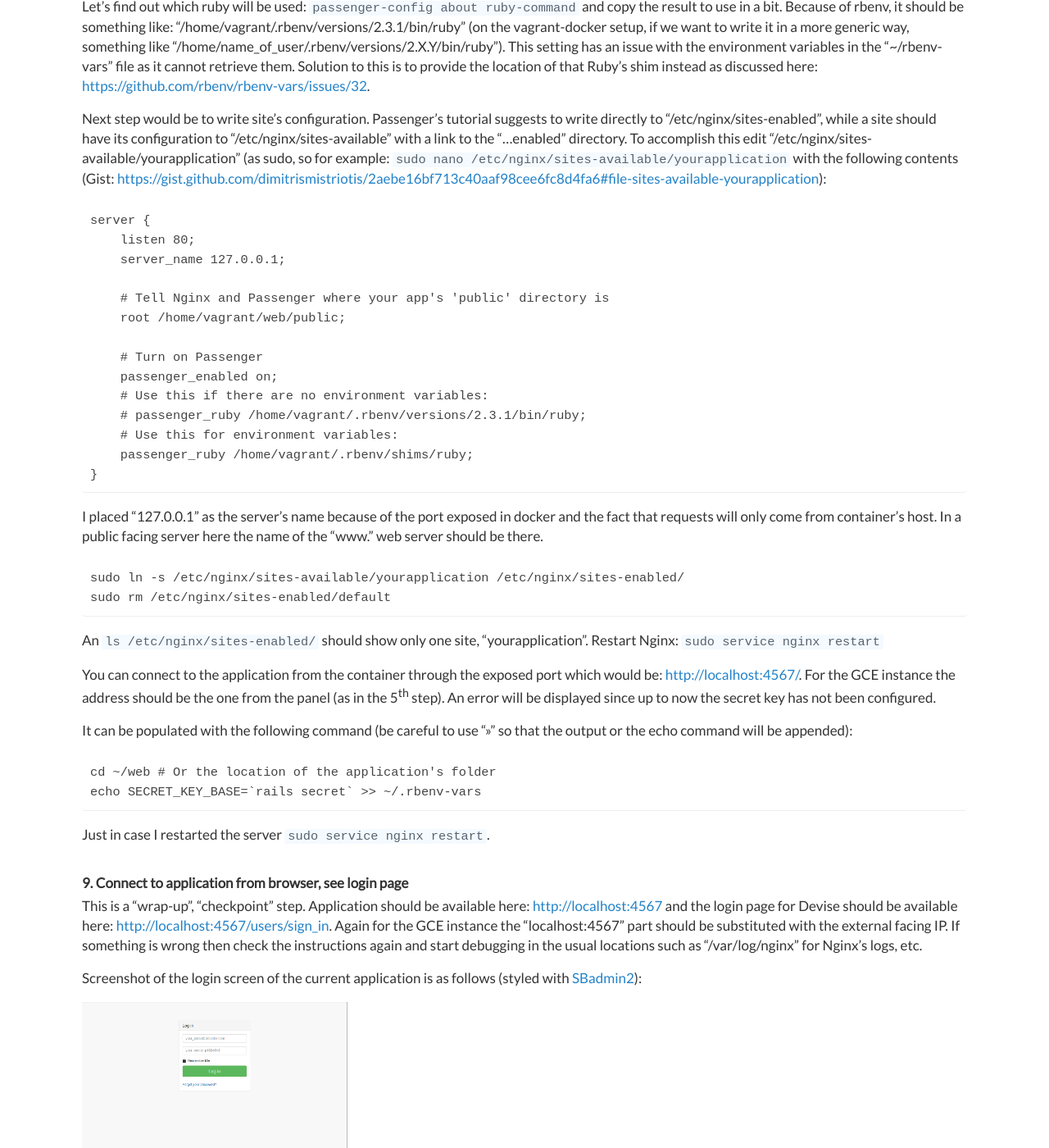
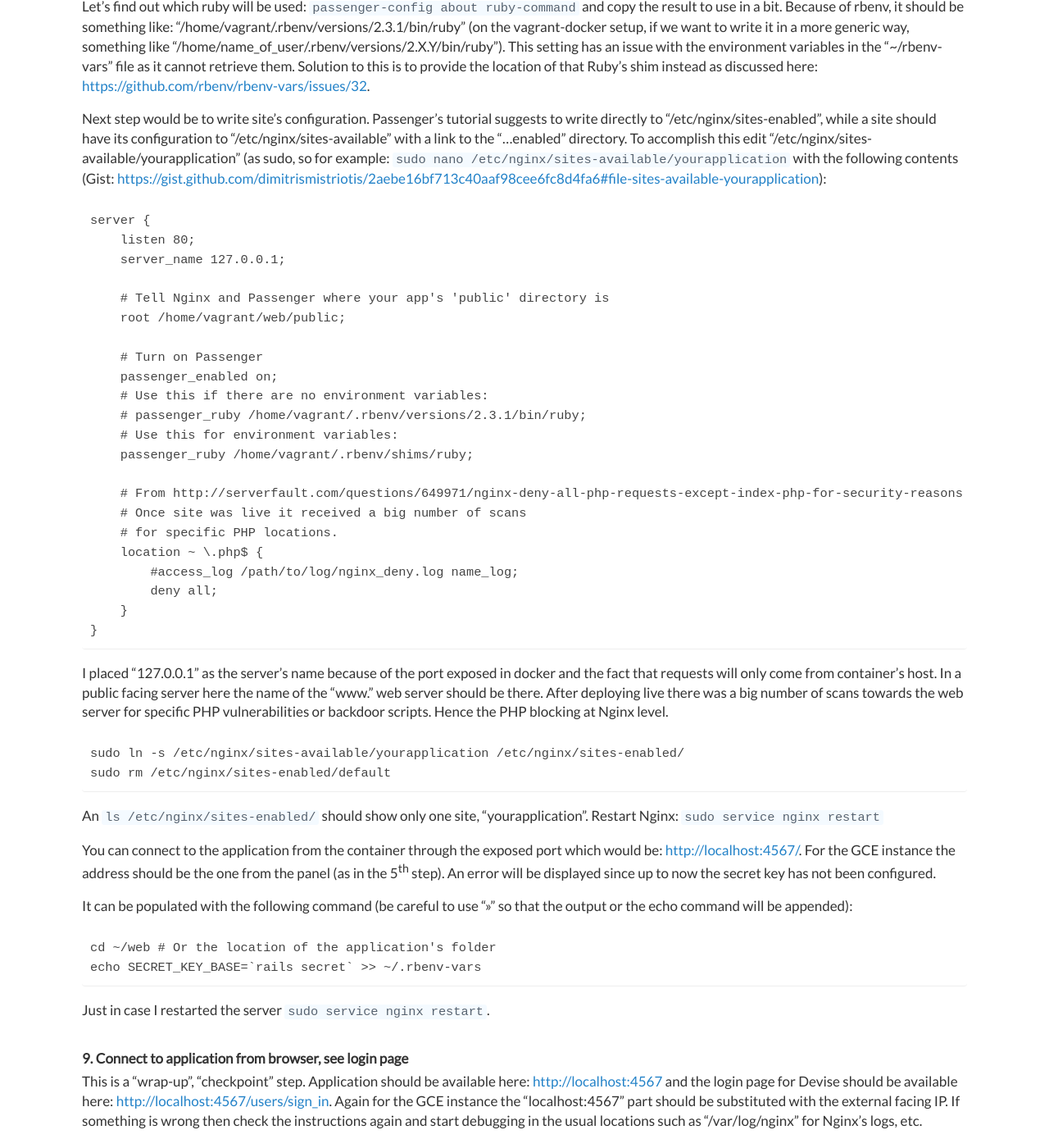
Before and after one commit to dimitrismistriotis/dimitrismistriotis.github.io, a Jekyll site: the page built from _posts/2017-01-07-deploy_rails.md, in a window 1280 px wide and 1400 px high, scrolled down 13229 px. Shown: the whole window at 82% size. Built offline with Jekyll 4.4.1, drawn with Linux system fonts in a browser that asks for light colours.

Commit message:
Block php and justification

````diff
--- a/_posts/2017-01-07-deploy_rails.md
+++ b/_posts/2017-01-07-deploy_rails.md
@@ -705,12 +705,23 @@ server {
     # passenger_ruby /home/vagrant/.rbenv/versions/2.3.1/bin/ruby;
     # Use this for environment variables:
     passenger_ruby /home/vagrant/.rbenv/shims/ruby;
+
+    # From http://serverfault.com/questions/649971/nginx-deny-all-php-requests-except-index-php-for-security-reasons
+    # Once site was live it received a big number of scans
+    # for specific PHP locations.
+    location ~ \.php$ {
+        #access_log /path/to/log/nginx_deny.log name_log;
+        deny all;
+    }
 }
 ```
 
 I placed "127.0.0.1" as the server's name because of the port exposed in docker
 and the fact that requests will only come from container's host. In a public
-facing server here the name of the "www." web server should be there.
+facing server here the name of the "www." web server should be there. After
+deploying live there was a big number of scans towards the web server for
+specific PHP vulnerabilities or backdoor scripts. Hence the PHP blocking at
+Nginx level.
 
 ```
 sudo ln -s /etc/nginx/sites-available/yourapplication /etc/nginx/sites-enabled/
````
